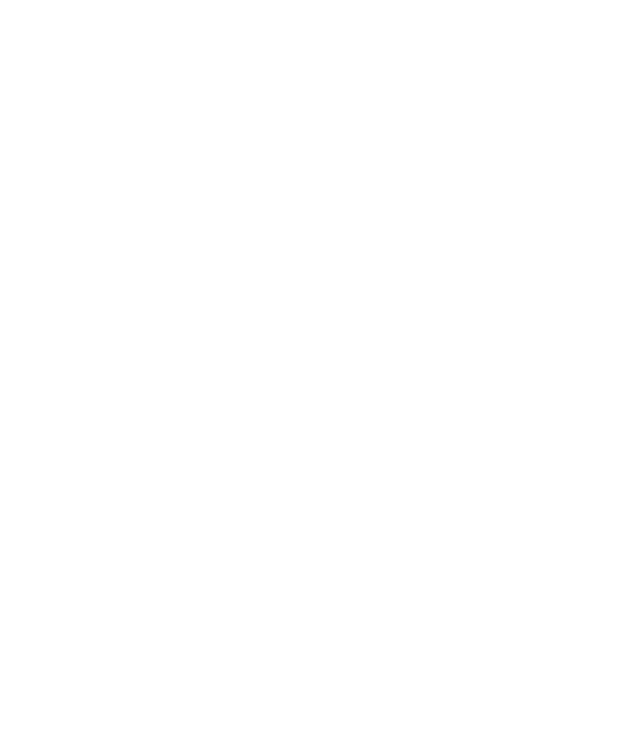
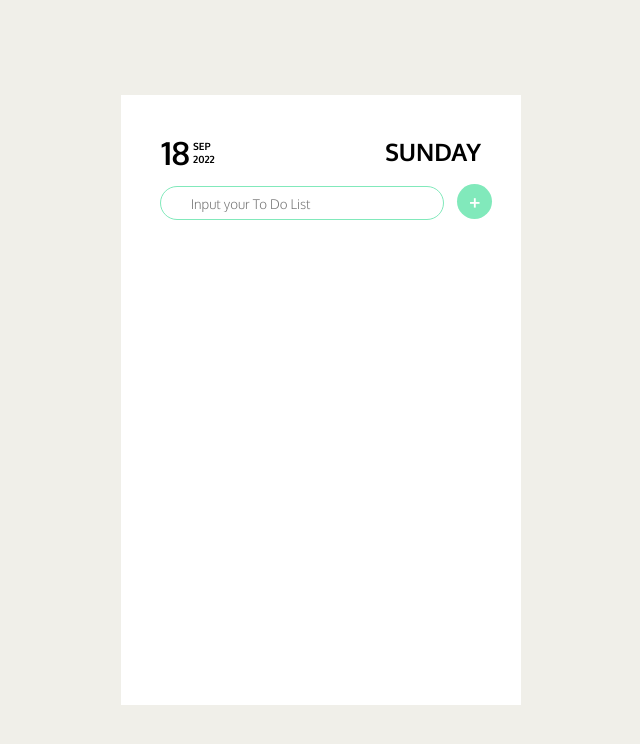
Before and after one commit to dts-kominfo-rea4b/challenge-dom-mfahminh, a website: page index.html in a window 1280 px wide. Shown: the whole page, without its empty margins (319-959 px from the left). Drawn offline with Linux system fonts and the light colour scheme.

Commit message:
create todo list UI,Js,Style

```diff
--- a/index.html
+++ b/index.html
@@ -4,38 +4,79 @@
     <meta charset="UTF-8" />
     <meta http-equiv="X-UA-Compatible" content="IE=edge" />
     <meta name="viewport" content="width=device-width, initial-scale=1.0" />
+    <link rel="stylesheet" href="stylesheet.css">
     <title>Challenge - DOM</title>
   </head>
   <body>
+
     <div id="app">
-      <!-- TODO: Buatlah sebuah header dengan id todo-title -->
-      <!-- TODO: Buatlah sebuah subtitle dengan id todo-subtitle -->
-
-      <!-- Section: input -->
-      <!-- TODO: Buatlah sebuah input bertipe text dengan id todo-input -->
-      <!-- TODO: Buatlah sebuah button dengan id todo-submit -->
-
-      <!-- Section output -->
-      <!-- TODO: Buatlah sebuah <ul> dengan id todo-output -->
+      <div class="date">
+        <h2 id="date" ></h2>
+        <p id="month" class="M"></p>
+        <p id="year" class="Y"></pcl>
+      </div>
+      <div class="day">
+        <h2 id="day"></h2>
+      </div>
+      <h1 id="todo-title"></h1>
+      <h3 id="todo-subtitle"></h3>
+      <input type="text" id="todo-input" placeholder="Input your To Do List">
+      <button type="submit" id="todo-submit" onclick="fnClickHandler">+</button>
+      <ul id="todo-output"></ul>
     </div>
 
-    <!-- ! Untuk tantangan ini, script jangan diubah ke external js yah ! -->
     <script>
-      // TODO: Deklarasi variable sesuai dengan kebutuhan di sini
-      let button;
-      let input;
-      let output;
 
-      // TODO: Buatlah sebuah fungsi dengan nama fnClickHandler
-      // Fungsi yang digunakan untuk menambahkan tulisan
-      // Jangan ubah cara deklarasi fungsinya, cukup isi saja
-      function fnClickHandler(toDoItem) {}
+      const months = ["JAN", "FEB", "MAR", "APR", "MAY", "JUN", "JUL", "AUG", "SEP", "OCT", "NOV", "DEC"];
+      const d = new Date();
+      let month = months[d.getMonth()];
+      let placeMonth = document.getElementById("month");
+      placeMonth.innerHTML = month;
 
-      // TODO: register event onclick / addEventListener untuk button
-      // akan menjalankan fungsi fnClickHandler
+      const days = ["SUNDAY", "MONDAY", "TUESDAY", "WEDNESDAY", "THURSDAY", "FRIDAY", "SATURDAY"];
+      let day = days[d.getDay()];
+      let placeDay = document.getElementById("day");
+      placeDay.innerHTML = day;
 
-      // TODO: register event onkeypress / addEventListener untuk input
-      // sehingga saat di input ditekan enter akan menjalankan fungsi fnClickHandler juga
+      let date = d.getDate();
+      let placeDate = document.getElementById("date");
+      placeDate.innerHTML = date;
+
+      let year = d.getFullYear();
+      let placeYear = document.getElementById("year");
+      placeYear.innerHTML = year;
+
+      let button = document.getElementById("todo-submit");
+      let input = document.getElementById("todo-input");
+      let output = document.getElementById("todo-output");
+
+      function fnClickHandler(toDoItem) {
+        const addLi = document.createElement("li");
+        const value = input.value;
+        addLi.innerHTML = value + "<button onclick='toggleClass()' id='check' class='checklist'></button>";
+        output.appendChild(addLi);
+
+      }
+
+      button.addEventListener('click', () => {
+        fnClickHandler();
+        input.value = "";
+      });
+
+      input.addEventListener("keypress", function(event) {
+        if (event.key === "Enter") {
+          event.preventDefault();
+          button.click();
+        }
+      });
+
+      function toggleClass() {
+        const element = document.getElementById("check");
+        const element2 = document.querySelector("li");
+        element.classList.toggle("checkActive");
+        element2.classList.toggle("checkActive2");
+      }
+
     </script>
   </body>
 </html>
--- /dev/null
+++ b/stylesheet.css
@@ -0,0 +1,109 @@
+@import url('https://fonts.googleapis.com/css2?family=Oxygen:wght@300;700&display=swap');
+
+* {
+    font-family: 'Oxygen', sans-serif;
+}
+
+body {
+    background-color: #F0EFE9;
+    padding: 0;
+    margin: 0;
+}
+
+#app {
+    background-color: white;
+    width: 400px;
+    height: 600px;
+    position: absolute;
+    top: 50%;
+    left: 50%;
+    transform: translate(-50%, -50%);
+    text-align: center;
+    overflow: scroll;
+    padding-top: 10px;
+}
+
+li {
+    list-style-type:none;
+    text-align: left;
+    margin-left: 27px;
+    margin-bottom: 30px;
+    font-weight: 600;
+    font-size: medium;
+}
+
+input {
+    width: 250px;
+    margin: 10px;
+    height: 30px;
+    border: 1px solid #81E9BB;
+    border-radius: 30px;
+    padding-left: 30px;
+    font-weight: 300;
+    margin-top: 60px;
+}
+
+#todo-submit {
+    font-size: larger;
+    font-weight: 900;
+    color: white;
+    width: 35px;
+    height: 35px;
+    background-color: #81E9BB;
+    border: 0;
+    border-radius: 100%;
+    cursor: pointer;
+}
+
+.checklist {
+    font-size: medium;
+    align-content: center;
+    text-align: center;
+    width: 25px;
+    height: 25px;
+    border: 2px solid rgb(239, 237, 237);
+    border-radius: 100%;
+    position: absolute;
+    right: 35px;
+    cursor: pointer;
+    color: rgb(239, 237, 237);
+}
+
+.checkActive {
+    background-color: #81E9BB;
+}
+
+.checkActive2 {
+    color: rgb(214, 212, 212);
+}
+
+.date h2 {
+    float: left;
+    font-size: xx-large;
+    position: absolute;
+    left: 40px;
+}
+
+.M {
+    font-size:x-small;
+    font-weight: bold;
+    position: absolute;
+    left: 72px;
+    top: 35px;
+}
+
+.Y {
+    font-size:x-small;
+    font-weight: bold;
+    position: absolute;
+    left: 72px;
+    top: 48px;
+}
+
+.day {
+    margin: 0;
+    padding: 0;
+    position: absolute;
+    right: 40px;
+    top: 21px;
+}
```
